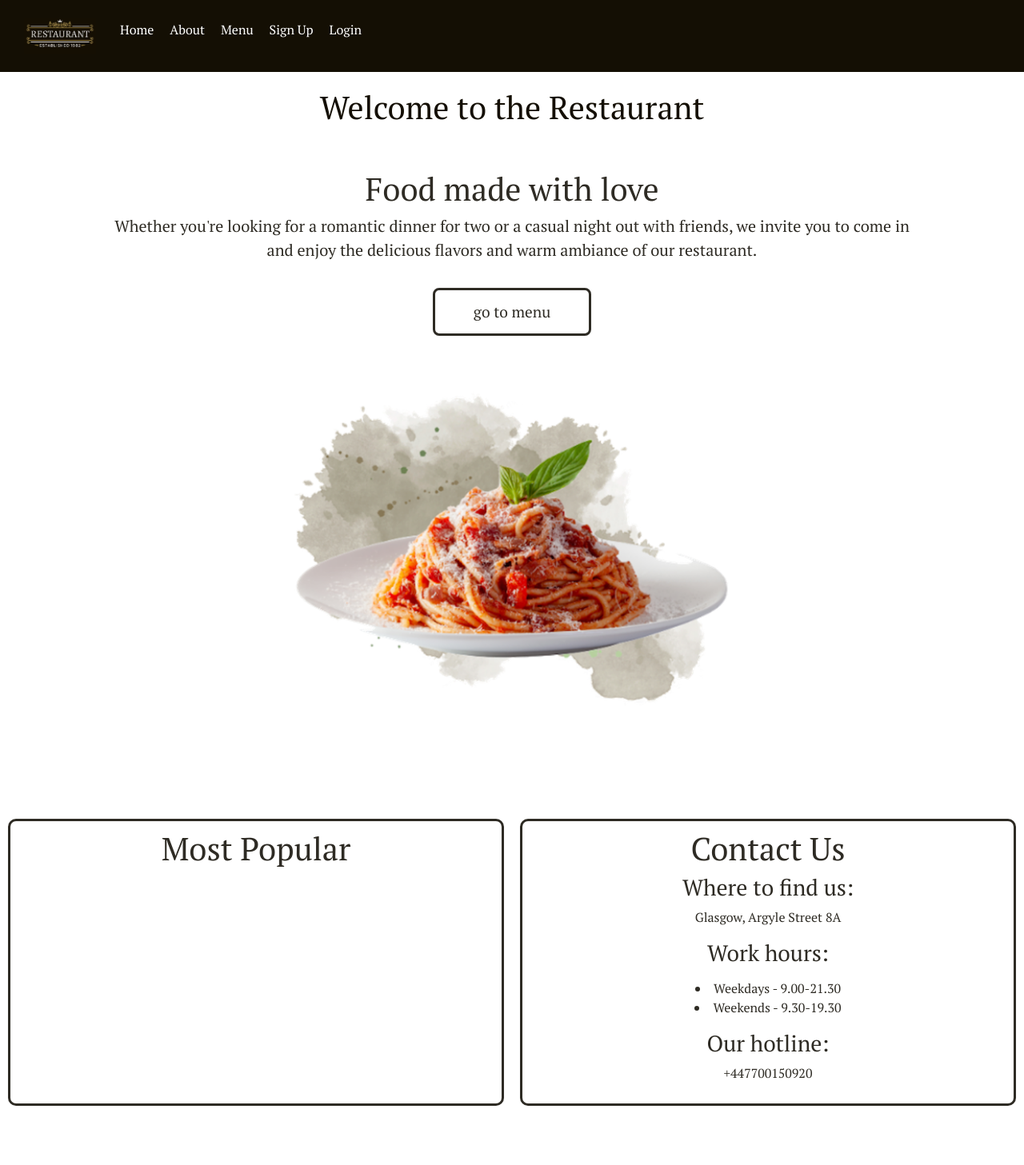
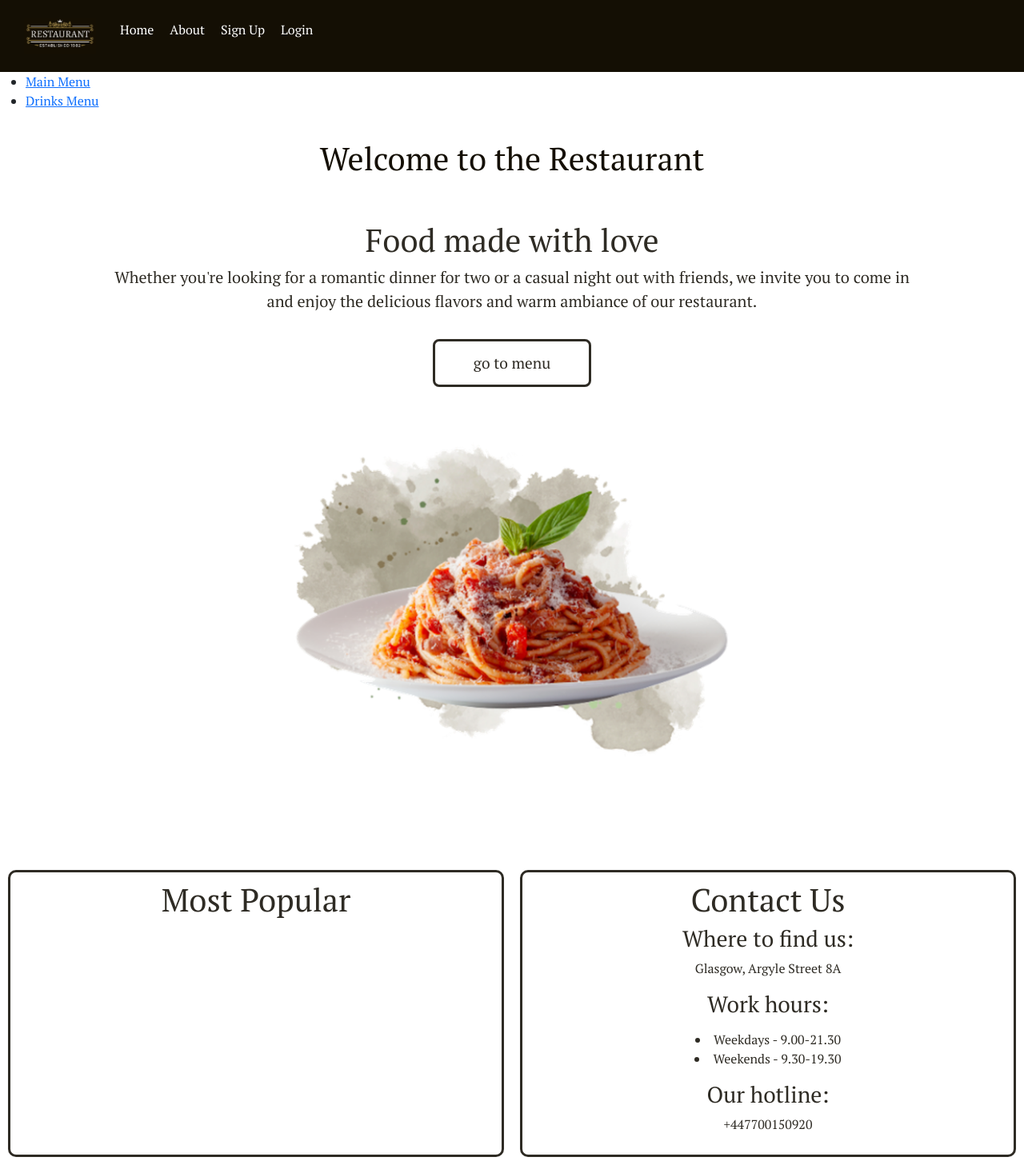
Before and after one commit to aubreyagub/WAD_Group5D, a Django app: page / in a window 1280 px wide. Shown: the whole page at 80% size. Before the commit the page ends 1383 px from the top, so only its background shows below. Run offline with Django 3.2, Linux system fonts and the light colour scheme; data comes from the database, SQL or seed files in the repository; both versions use the stored data as it was after the commit.

Commit message:
fixed all backend bugs I could find, got menus and menu items to finally be displayed with data from the population script, they look pretty plain so CSS needs to be added

```diff
--- a/restaurant/forms.py
+++ b/restaurant/forms.py
@@ -40,7 +40,7 @@
 class MenuItemForm(forms.ModelForm):
     menuItemID = forms.CharField(max_length=MenuItem.MENUITEM_ID_MAX_LENGTH, help_text="Menu item name:")
     description = forms.CharField(max_length=MenuItem.DESCRIPTION_MAX_LENGTH, help_text="Describe this menu item:")
-    price = forms.FloatField(initial=0)
+    price = forms.FloatField(initial=0, help_text="Price: ")
     slug = forms.CharField(widget=forms.HiddenInput(), required=False)
     class Meta:
         model = MenuItem
--- a/restaurant/templatetags/rango_template_tags.py
+++ b/restaurant/templatetags/rango_template_tags.py
@@ -1,9 +1,9 @@
 from django import template
-from restaurant.models import Category
+from restaurant.models import Menu
 
 register = template.Library()
 
 
-@register.inclusion_tag('restaurant/categories.html')
-def get_category_list(current_category=None):
-    return {'categories': Category.objects.all(), 'current_category': current_category, }
+@register.inclusion_tag('restaurant/menus.html')
+def get_menu_list():
+    return {'menus': Menu.objects.all() }
--- a/restaurant/urls.py
+++ b/restaurant/urls.py
@@ -5,15 +5,8 @@
 urlpatterns = [
     path('', views.index, name='index'),
     path('about/', views.about, name = 'about'),
-    # path('category/<slug:category_name_slug>/',
-    #      views.show_category, name='show_category'),
-    # path('add_category/', views.add_category, name='add_category'),
-    # path('category/<slug:category_name_slug>/add_page/', views.add_page, name='add_page'),
-
-    # Add menu Item does not work because of missing menu_name_slug
-    path('add_menuItem/', views.add_menu_item, name="add_menuItem"),
-    # Works but it's empty at the moment
-    path('menu/', views.show_menu, name='show_menu'),
+    path('menu/<slug:menu_name_slug>/add_menu_item/', views.add_menu_item, name='add_menu_item'),
+    path('menu/<slug:menu_name_slug>/', views.show_menu, name='show_menu'),
     #Template shows form but without any functionality
     path('add_menu/', views.add_menu, name="add_menu"),
 
--- a/restaurant/views.py
+++ b/restaurant/views.py
@@ -73,9 +73,16 @@
             print(form.errors)
     return render(request, 'restaurant/add_menu.html', {'form': form})
 
-def show_menu(request):
+def show_menu(request,menu_name_slug):
     context_dict = {}
-    context_dict['menuItems'] = 'Crunchy, creamy, cookie, candy, cupcake!'
+    try:
+        menu = Menu.objects.get(slug=menu_name_slug)
+        menuItems = MenuItem.objects.filter(menu=menu)
+        context_dict['menuItems'] = menuItems
+        context_dict['menu'] = menu
+    except Menu.DoesNotExist:
+        context_dict['menu'] = None
+        context_dict['menuItems'] = None
 
     return render(request, 'restaurant/menu.html', context=context_dict)
 
@@ -94,7 +101,7 @@
 @login_required
 def add_menu_item(request, menu_name_slug):
     try:
-        menu = menu.objects.get(slug=menu_name_slug)
+        menu = Menu.objects.get(slug=menu_name_slug)
     except Menu.DoesNotExist:
         menu = None
     if menu is None:
--- a/templates/restaurant/base.html
+++ b/templates/restaurant/base.html
@@ -15,16 +15,20 @@
             <div class="logo">
                <a href="#"> <img src ="{% static 'images/logo_nav.png' %}" alt="logo"></a>
             </div>
+
+
             <div class="toogle"></div>
             <ul class="menu">
                     <li><a href="{% url 'restaurant:index' %}" style="text-decoration: none;">Home</a></li>
                     <li><a href="{% url 'restaurant:about' %}" style="text-decoration: none;">About</a></li>
-                    <li><a href="{% url 'restaurant:show_menu' %}" style="text-decoration: none;">Menu</a></li>
+                    <!-- I removed the menu link since we don't actually have a single menu but multiple ones so it doesn't work anymore-->
+                    <!-- Scroll further down to see menu list instead -->
 
                     {% if user.is_authenticated %}
                     <li><a href="{% url 'restaurant:restricted' %}" style="text-decoration: none;">Restricted Page</a></li>
                     <li><a href="{% url 'auth_logout' %}" style="text-decoration: none;">Logout</a></li>
-                    <li><a href="{% url 'restaurant:add_menuItem' %}" style="text-decoration: none;">Add Menu Item</a></li>
+                    <!-- Adding a menu item page also had to be removed because we cannot add a menu item on its own because we won't have access to what category it needs ot be in otherwise-->
+                    <!-- The add menu item template should only be rendered when we are inside a menu -->
                     <li><a href="{% url 'restaurant:add_menu' %}" style="text-decoration: none;">Add Menu</a></li>
                     {% else %}
                     <li><a href="{% url 'registration_register' %}" style="text-decoration: none;">Sign Up</a></li>
@@ -41,7 +45,11 @@
          </title>
      </head>
 <body>
-
+        <div>
+            {% block sidebar_block %}
+                {% get_menu_list %}
+            {% endblock %}
+        </div>
          <div>
              {% block body_block %}
              {% endblock %}
--- a/templates/restaurant/index.html
+++ b/templates/restaurant/index.html
@@ -21,6 +21,7 @@
             <p>Whether you're looking for a romantic dinner for two or a casual night out with friends, we invite you to come in and enjoy the delicious flavors and warm ambiance of our restaurant.
             </p>
             <a href="#" class="home-btn">go to menu</a>
+
             <div class="home-image">
                 <img src="{% static 'images/pasta.png' %}" /><br />
             </div>
--- /dev/null
+++ b/templates/restaurant/menus.html
@@ -0,0 +1,11 @@
+<ul>
+    {% if menus %}
+        {% for m in menus %}
+            <li>
+                <a href="{% url 'restaurant:show_menu' m.slug %}">{{ m.menuID }}</a>
+            </li>
+        {% endfor %}
+    {% else %}
+        <li><strong>There are no menus present.</strong></li>
+    {% endif %}
+</ul>
```
Also changed, not shown: templates/restaurant/menu.html (+8 -8 lines), db.sqlite3, 1 other file.
